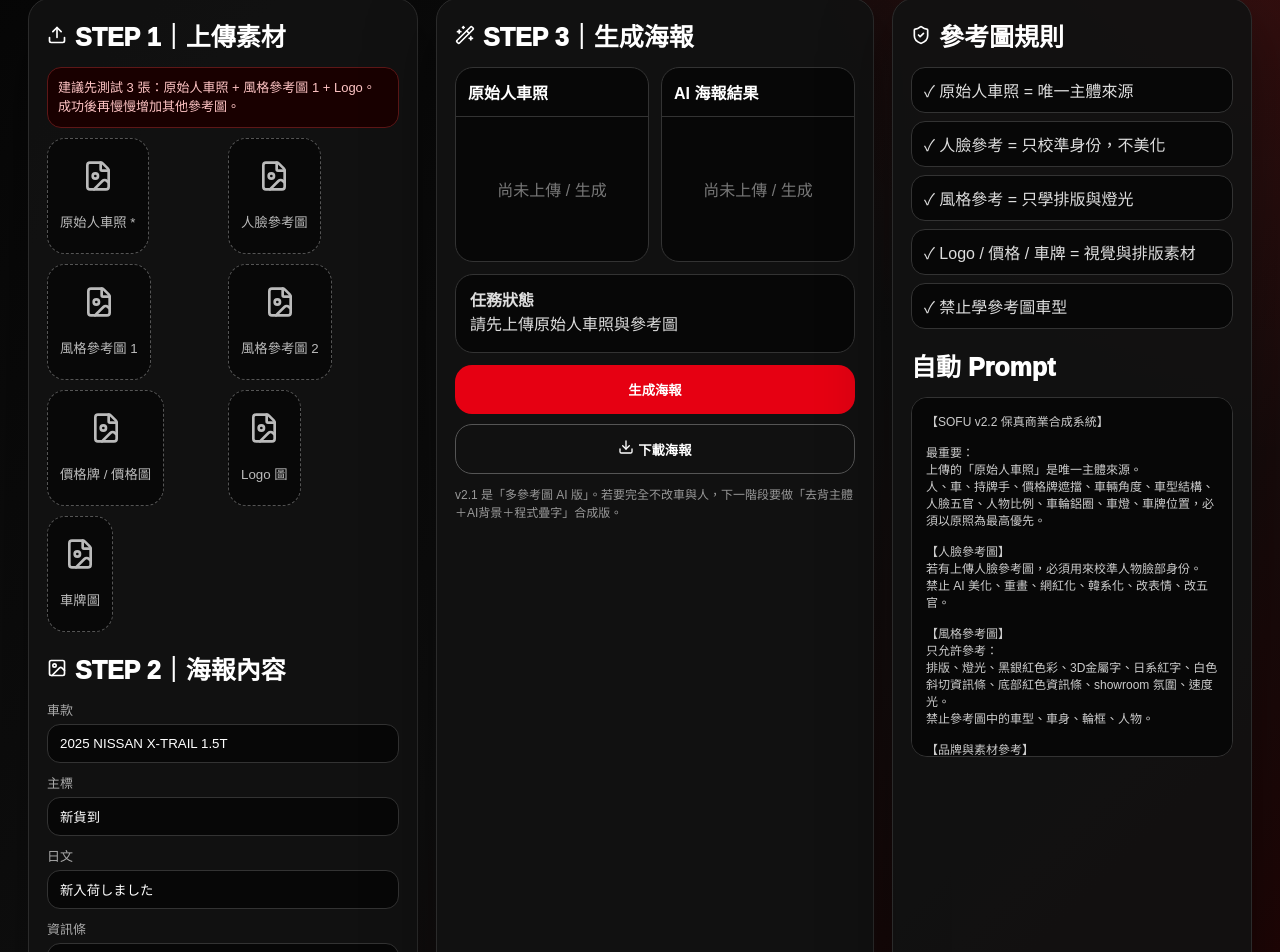
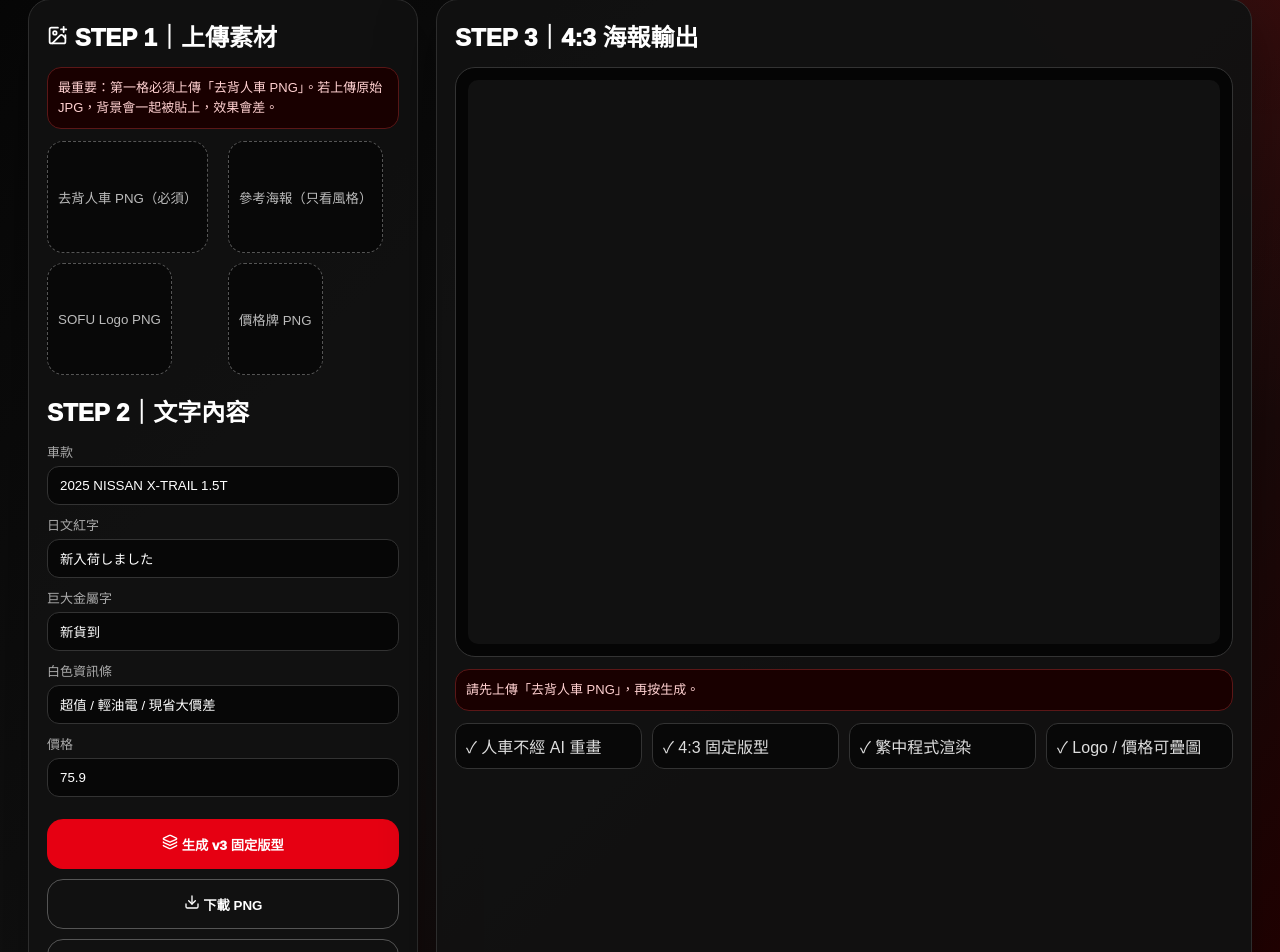
Before and after one commit to g95124498-hub/sofu-ai-poster-generator, a Next.js app: page / in a window 1280 px wide. Shown: the part 196-1148 px from the top of the page. Built offline with nearby package versions, Linux system fonts and the light colour scheme.

Commit message:
Add files via upload

```diff
--- a/app/layout.tsx
+++ b/app/layout.tsx
@@ -1,9 +1,9 @@
+import "./globals.css";
 import type { Metadata } from "next";
-import "./globals.css";
 
 export const metadata: Metadata = {
-  title: "SOFU AI Poster Generator v2.1",
-  description: "中古車 AI 商業合成系統 v2.1"
+  title: "SOFU v3 保真人車合成系統",
+  description: "固定版型 Canvas 商業合成系統"
 };
 
 export default function RootLayout({ children }: { children: React.ReactNode }) {
--- a/app/page.tsx
+++ b/app/page.tsx
@@ -1,224 +1,285 @@
 "use client";
 
-import { useMemo, useRef, useState } from "react";
-import { Upload, Wand2, Download, ShieldCheck, Image as ImageIcon, FileImage } from "lucide-react";
+import { useRef, useState } from "react";
+import { Download, ImagePlus, Layers, RefreshCw } from "lucide-react";
 
-type UploadKey = "source" | "face" | "style1" | "style2" | "price" | "logo" | "plate";
+type Key = "subject" | "style" | "logo" | "price";
 
-const uploadItems: { key: UploadKey; label: string; required?: boolean }[] = [
-  { key: "source", label: "原始人車照", required: true },
-  { key: "face", label: "人臉參考圖" },
-  { key: "style1", label: "風格參考圖 1" },
-  { key: "style2", label: "風格參考圖 2" },
-  { key: "price", label: "價格牌 / 價格圖" },
-  { key: "logo", label: "Logo 圖" },
-  { key: "plate", label: "車牌圖" }
+const items: { key: Key; label: string }[] = [
+  { key: "subject", label: "去背人車 PNG（必須）" },
+  { key: "style", label: "參考海報（只看風格）" },
+  { key: "logo", label: "SOFU Logo PNG" },
+  { key: "price", label: "價格牌 PNG" }
 ];
 
-const sizes = [
-  { id: "fb43", label: "FB 橫式 4:3 測試版", apiSize: "1024x1024" },
-  { id: "square", label: "方形 1:1", apiSize: "1024x1024" },
-  { id: "story", label: "直式 9:16", apiSize: "1024x1536" }
-];
-
-async function compressImage(file: File, maxSize = 900, quality = 0.68): Promise<File> {
-  if (!file.type.startsWith("image/")) return file;
-  const img = document.createElement("img");
-  const objectUrl = URL.createObjectURL(file);
-  await new Promise<void>((resolve, reject) => {
-    img.onload = () => resolve();
-    img.onerror = () => reject(new Error("圖片讀取失敗"));
-    img.src = objectUrl;
+function loadImg(url: string): Promise<HTMLImageElement> {
+  return new Promise((resolve, reject) => {
+    const img = new Image();
+    img.onload = () => resolve(img);
+    img.onerror = reject;
+    img.src = url;
   });
-  const scale = Math.min(1, maxSize / Math.max(img.width, img.height));
-  const w = Math.max(1, Math.round(img.width * scale));
-  const h = Math.max(1, Math.round(img.height * scale));
-  const canvas = document.createElement("canvas");
-  canvas.width = w;
-  canvas.height = h;
-  const ctx = canvas.getContext("2d");
-  if (!ctx) throw new Error("Canvas 不支援");
-  ctx.drawImage(img, 0, 0, w, h);
-  URL.revokeObjectURL(objectUrl);
-  const blob = await new Promise<Blob>((resolve, reject) => {
-    canvas.toBlob((b) => b ? resolve(b) : reject(new Error("圖片壓縮失敗")), "image/jpeg", quality);
-  });
-  return new File([blob], file.name.replace(/\.[^.]+$/, "") + ".jpg", { type: "image/jpeg" });
 }
 
 export default function Home() {
-  const [files, setFiles] = useState<Partial<Record<UploadKey, File>>>({});
-  const [urls, setUrls] = useState<Partial<Record<UploadKey, string>>>({});
-  const refs = useRef<Partial<Record<UploadKey, HTMLInputElement | null>>>({});
+  const refs = useRef<Partial<Record<Key, HTMLInputElement | null>>>({});
+  const canvasRef = useRef<HTMLCanvasElement | null>(null);
+  const [urls, setUrls] = useState<Partial<Record<Key, string>>>({});
   const [carModel, setCarModel] = useState("2025 NISSAN X-TRAIL 1.5T");
-  const [headline, setHeadline] = useState("新貨到");
   const [jpText, setJpText] = useState("新入荷しました");
-  const [featureText, setFeatureText] = useState("超值 / 輕油電 / 現省大價差");
-  const [price, setPrice] = useState("75.9");
-  const [posterStyle, setPosterStyle] = useState("日本中古車賣場＋黑暗高級工業 showroom＋紅橘速度光");
-  const [sizeId, setSizeId] = useState("fb43");
-  const [status, setStatus] = useState("請先上傳原始人車照與參考圖");
-  const [resultUrl, setResultUrl] = useState("");
-  const [isGenerating, setIsGenerating] = useState(false);
+  const [title, setTitle] = useState("新貨到");
+  const [feature, setFeature] = useState("超值 / 輕油電 / 現省大價差");
+  const [priceText, setPriceText] = useState("75.9");
+  const [status, setStatus] = useState("請先上傳「去背人車 PNG」，再按生成。");
 
-  const selectedSize = sizes.find((x) => x.id === sizeId) || sizes[0];
-
-  const prompt = useMemo(() => {
-    return `【SOFU v2.2 保真商業合成系統】
-
-最重要：
-上傳的「原始人車照」是唯一主體來源。
-人、車、持牌手、價格牌遮擋、車輛角度、車型結構、人臉五官、人物比例、車輪鋁圈、車燈、車牌位置，必須以原照為最高優先。
-
-【人臉參考圖】
-若有上傳人臉參考圖，必須用來校準人物臉部身份。
-禁止 AI 美化、重畫、網紅化、韓系化、改表情、改五官。
-
-【風格參考圖】
-只允許參考：
-排版、燈光、黑銀紅色彩、3D金屬字、日系紅字、白色斜切資訊條、底部紅色資訊條、showroom 氛圍、速度光。
-禁止參考圖中的車型、車身、輪框、人物。
-
-【品牌與素材參考】
-若有上傳 Logo、價格圖、車牌圖，必須作為排版與視覺參考。
-文字必須清楚、正確、像後製疊字，不要讓 AI 亂寫。
-
-【版面內容】
-主標：${headline}
-日文：${jpText}
-資訊條：${featureText}
-價格：${price} 萬
-底部車款：${carModel}
-風格：${posterStyle}
-
-【嚴格禁止】
-禁止重新設計車。
-禁止改變車頭、燈具、輪框、鈑件線條。
-禁止改變人物與車距離。
-禁止把人物移到別的位置。
-禁止左右翻轉。
-禁止補出原圖沒有的身體。
-禁止 AI 假車感、玩具車感、卡通感。
-
-【允許】
-只允許增強商業廣告感、背景 showroom、反光地板、速度光、金屬文字、底部資訊條、Logo 品牌區。`;
-  }, [headline, jpText, featureText, price, carModel, posterStyle]);
-
-  function onPick(key: UploadKey, file?: File) {
+  function pick(key: Key, file?: File) {
     if (!file) return;
-    setFiles((prev) => ({ ...prev, [key]: file }));
-    setUrls((prev) => ({ ...prev, [key]: URL.createObjectURL(file) }));
-    setStatus(`已上傳：${uploadItems.find((x) => x.key === key)?.label}`);
+    const url = URL.createObjectURL(file);
+    setUrls((p) => ({ ...p, [key]: url }));
+    setStatus(`已上傳：${items.find((i) => i.key === key)?.label}`);
   }
 
-  async function generate() {
-    if (!files.source) {
-      setStatus("請先上傳原始人車照");
+  function drawMetalText(ctx: CanvasRenderingContext2D, text: string, x: number, y: number, size: number) {
+    ctx.save();
+    ctx.font = `900 ${size}px Microsoft JhengHei, Arial`;
+    ctx.lineJoin = "round";
+    ctx.lineWidth = 14;
+    ctx.strokeStyle = "#111";
+    ctx.strokeText(text, x + 7, y + 10);
+    const grad = ctx.createLinearGradient(0, y - size, 0, y + 20);
+    grad.addColorStop(0, "#ffffff");
+    grad.addColorStop(.35, "#d9d9d9");
+    grad.addColorStop(.55, "#777777");
+    grad.addColorStop(.75, "#f2f2f2");
+    grad.addColorStop(1, "#8a8a8a");
+    ctx.fillStyle = grad;
+    ctx.fillText(text, x, y);
+    ctx.lineWidth = 3;
+    ctx.strokeStyle = "#fff";
+    ctx.strokeText(text, x, y);
+    ctx.restore();
+  }
+
+  async function renderPoster() {
+    const canvas = canvasRef.current;
+    if (!canvas) return;
+    if (!urls.subject) {
+      setStatus("請先上傳去背人車 PNG。原圖 JPG 會有背景，v3 要用去背 PNG 才能保真合成。");
       return;
     }
-    setIsGenerating(true);
-    setResultUrl("");
-    setStatus("圖片壓縮中，避免 Request Entity Too Large...");
 
-    try {
-      const formData = new FormData();
-      const entries = Object.entries(files) as [UploadKey, File][];
-      let totalKb = 0;
-      for (const [key, file] of entries) {
-        const compressed = await compressImage(file, key === "source" ? 1100 : 800, key === "source" ? 0.72 : 0.64);
-        totalKb += Math.round(compressed.size / 1024);
-        formData.append(key, compressed);
-      }
-      formData.append("prompt", prompt);
-      formData.append("size", selectedSize.apiSize);
+    setStatus("合成中：程式固定版型，不讓 AI 重畫人車...");
+    const ctx = canvas.getContext("2d");
+    if (!ctx) return;
 
-      setStatus(`生成中：已壓縮 ${entries.length} 張圖，總大小約 ${totalKb} KB。請稍候...`);
+    const W = 1600, H = 1200;
+    canvas.width = W;
+    canvas.height = H;
 
-      const res = await fetch("/api/generate-poster", { method: "POST", body: formData });
-      const text = await res.text();
-      let data: any = {};
-      try {
-        data = JSON.parse(text);
-      } catch {
-        throw new Error(text.slice(0, 160) || "伺服器沒有回傳 JSON，可能圖片仍太大");
-      }
-      if (!res.ok || !data.imageUrl) throw new Error(data.error || "生成失敗");
-      setResultUrl(data.imageUrl);
-      setStatus("生成完成，可以下載海報");
-    } catch (err) {
-      setStatus("生成失敗：" + (err instanceof Error ? err.message : "未知錯誤") + "\\n建議：先只上傳「原始人車照 + 風格參考圖1 + Logo」三張測試。");
-    } finally {
-      setIsGenerating(false);
+    // Background
+    const bg = ctx.createLinearGradient(0, 0, W, H);
+    bg.addColorStop(0, "#050505");
+    bg.addColorStop(.5, "#111");
+    bg.addColorStop(1, "#2a0000");
+    ctx.fillStyle = bg;
+    ctx.fillRect(0, 0, W, H);
+
+    // Wall panels
+    ctx.fillStyle = "#171717";
+    for (let i = 0; i < 9; i++) {
+      ctx.fillRect(120 + i * 180, 170, 150, 560);
+      ctx.strokeStyle = "rgba(255,255,255,.06)";
+      ctx.strokeRect(120 + i * 180, 170, 150, 560);
     }
+
+    // Red speed lines
+    for (let i = 0; i < 16; i++) {
+      ctx.save();
+      ctx.translate(-120, 200 + i * 24);
+      ctx.rotate(-0.13);
+      const g = ctx.createLinearGradient(0, 0, W, 0);
+      g.addColorStop(0, "rgba(255,0,0,0)");
+      g.addColorStop(.25, "rgba(255,0,0,.9)");
+      g.addColorStop(.55, "rgba(255,120,30,.75)");
+      g.addColorStop(1, "rgba(255,0,0,0)");
+      ctx.fillStyle = g;
+      ctx.fillRect(0, 0, W + 300, i % 3 === 0 ? 8 : 4);
+      ctx.restore();
+    }
+
+    // Floor
+    const floor = ctx.createLinearGradient(0, 720, 0, H);
+    floor.addColorStop(0, "#121212");
+    floor.addColorStop(1, "#030303");
+    ctx.fillStyle = floor;
+    ctx.fillRect(0, 720, W, 480);
+    ctx.strokeStyle = "rgba(255,255,255,.08)";
+    for (let y = 760; y < H; y += 60) {
+      ctx.beginPath();
+      ctx.moveTo(0, y);
+      ctx.lineTo(W, y - 80);
+      ctx.stroke();
+    }
+
+    // Top-left Japanese text
+    ctx.save();
+    ctx.font = "900 86px Microsoft JhengHei, Arial";
+    ctx.fillStyle = "#e60012";
+    ctx.shadowColor = "rgba(0,0,0,.9)";
+    ctx.shadowBlur = 8;
+    ctx.fillText(jpText, 55, 120);
+    ctx.restore();
+
+    // White slanted feature bar
+    ctx.save();
+    ctx.translate(52, 166);
+    ctx.beginPath();
+    ctx.moveTo(0, 0);
+    ctx.lineTo(720, 0);
+    ctx.lineTo(680, 84);
+    ctx.lineTo(-30, 84);
+    ctx.closePath();
+    ctx.fillStyle = "#f8f8f8";
+    ctx.fill();
+    ctx.font = "900 48px Microsoft JhengHei, Arial";
+    ctx.fillStyle = "#080808";
+    ctx.fillText(feature, 28, 58);
+    ctx.restore();
+
+    // Giant metal title
+    drawMetalText(ctx, title, 650, 150, 170);
+
+    // Subject PNG
+    const subject = await loadImg(urls.subject);
+    const subjectW = 1180;
+    const ratio = subject.height / subject.width;
+    const subjectH = subjectW * ratio;
+    ctx.drawImage(subject, 150, 360, subjectW, subjectH);
+
+    // Price tag
+    if (urls.price) {
+      const p = await loadImg(urls.price);
+      ctx.drawImage(p, 1040, 285, 360, 210);
+    } else {
+      ctx.save();
+      ctx.translate(1040, 285);
+      ctx.rotate(-0.03);
+      ctx.fillStyle = "#d6aa63";
+      ctx.fillRect(0, 0, 360, 210);
+      ctx.strokeStyle = "#271300";
+      ctx.lineWidth = 5;
+      ctx.strokeRect(0, 0, 360, 210);
+      ctx.font = "900 48px Microsoft JhengHei";
+      ctx.fillStyle = "#111";
+      ctx.fillText("真的就賣！", 34, 62);
+      ctx.font = "900 100px Arial Black";
+      ctx.fillStyle = "#e60012";
+      ctx.fillText(priceText, 34, 160);
+      ctx.font = "900 42px Microsoft JhengHei";
+      ctx.fillText("萬", 260, 155);
+      ctx.restore();
+    }
+
+    // Bottom bar
+    const bar = ctx.createLinearGradient(0, 940, W, 940);
+    bar.addColorStop(0, "#260000");
+    bar.addColorStop(.25, "#9b0000");
+    bar.addColorStop(.55, "#151515");
+    bar.addColorStop(1, "#9b0000");
+    ctx.fillStyle = bar;
+    ctx.fillRect(0, 930, W, 160);
+
+    ctx.font = "900 96px Arial Black, Microsoft JhengHei";
+    ctx.fillStyle = "#fff";
+    ctx.shadowColor = "rgba(0,0,0,.8)";
+    ctx.shadowBlur = 8;
+    ctx.fillText(carModel, 70, 1035);
+    ctx.shadowBlur = 0;
+
+    // Logo
+    if (urls.logo) {
+      const logo = await loadImg(urls.logo);
+      ctx.drawImage(logo, 60, 1080, 350, 95);
+    } else {
+      ctx.font = "900 64px Arial Black";
+      ctx.fillStyle = "#fff";
+      ctx.fillText("SOFU", 72, 1138);
+      ctx.font = "700 28px Arial";
+      ctx.fillText("Used Car Dealers", 72, 1172);
+    }
+
+    // lower small selling points
+    ctx.font = "900 34px Microsoft JhengHei";
+    ctx.fillStyle = "#fff";
+    const pts = ["原車原漆", "實車實價", "專業團隊", "五大保證"];
+    pts.forEach((p, i) => ctx.fillText(p, 520 + i * 240, 1148));
+
+    setStatus("完成：v3 固定版型已合成。人車來自去背 PNG，沒有被 AI 重畫。");
   }
 
   function download() {
-    if (!resultUrl) return setStatus("尚未生成圖片");
+    const canvas = canvasRef.current;
+    if (!canvas) return;
     const a = document.createElement("a");
-    a.href = resultUrl;
-    a.download = `${carModel.replaceAll(" ", "_")}_SOFU_v21.png`;
+    a.download = `${carModel.replaceAll(" ", "_")}_SOFU_v3.png`;
+    a.href = canvas.toDataURL("image/png");
     a.click();
   }
 
   return (
     <main className="page">
       <div className="wrap">
-        <div className="badge">🚗 SOFU 中古車 AI 商業合成系統 v2.2</div>
-        <h1 className="title">SOFU AI Poster Generator</h1>
-        <p className="sub">v2.2 修正：延長 API 時間 + 預設 1024 測試，避免 Request Entity Too Large / JSON 解析錯誤。</p>
+        <div className="badge">🚗 SOFU 中古車 AI 商業合成系統 v3.0</div>
+        <h1 className="title">SOFU Fixed Template Composer</h1>
+        <p className="sub">v3 核心：不再讓 AI 重畫人車。請上傳「已去背的人車 PNG」，系統用固定 4:3 版型合成，中文字、Logo、價格都由 Canvas 程式渲染。</p>
 
         <section className="grid">
           <div className="card">
-            <h2 className="h"><Upload size={20}/> STEP 1｜上傳素材</h2>
-            <div className="notice">建議先測試 3 張：原始人車照 + 風格參考圖 1 + Logo。成功後再慢慢增加其他參考圖。</div>
+            <h2 className="h"><ImagePlus size={21}/> STEP 1｜上傳素材</h2>
+            <div className="note">最重要：第一格必須上傳「去背人車 PNG」。若上傳原始 JPG，背景會一起被貼上，效果會差。</div>
             <div className="uploadGrid">
-              {uploadItems.map((item) => (
+              {items.map((item) => (
                 <div key={item.key}>
                   <button className="upload" onClick={() => refs.current[item.key]?.click()}>
-                    {urls[item.key] ? <img src={urls[item.key]} alt={item.label} /> : <><FileImage size={32}/><span>{item.label}{item.required ? " *" : ""}</span></>}
+                    {urls[item.key] ? <img src={urls[item.key]} alt={item.label}/> : <span>{item.label}</span>}
                   </button>
                   <input
-                    ref={(el) => { refs.current[item.key] = el; }}
                     hidden
+                    ref={(el)=>{refs.current[item.key]=el}}
                     type="file"
                     accept="image/*"
-                    onChange={(e) => onPick(item.key, e.target.files?.[0])}
+                    onChange={(e)=>pick(item.key, e.target.files?.[0])}
                   />
                 </div>
               ))}
             </div>
 
-            <h2 className="h" style={{marginTop:18}}><ImageIcon size={20}/> STEP 2｜海報內容</h2>
+            <h2 className="h" style={{marginTop:18}}>STEP 2｜文字內容</h2>
             <Field label="車款" value={carModel} setValue={setCarModel}/>
-            <Field label="主標" value={headline} setValue={setHeadline}/>
-            <Field label="日文" value={jpText} setValue={setJpText}/>
-            <Field label="資訊條" value={featureText} setValue={setFeatureText}/>
-            <Field label="價格" value={price} setValue={setPrice}/>
-            <label className="field"><span>版型尺寸</span><select value={sizeId} onChange={(e)=>setSizeId(e.target.value)}>{sizes.map(s=><option key={s.id} value={s.id}>{s.label}</option>)}</select></label>
-            <label className="field"><span>風格描述</span><textarea value={posterStyle} onChange={(e)=>setPosterStyle(e.target.value)}/></label>
+            <Field label="日文紅字" value={jpText} setValue={setJpText}/>
+            <Field label="巨大金屬字" value={title} setValue={setTitle}/>
+            <Field label="白色資訊條" value={feature} setValue={setFeature}/>
+            <Field label="價格" value={priceText} setValue={setPriceText}/>
+
+            <button className="btn" onClick={renderPoster}><Layers size={16}/> 生成 v3 固定版型</button>
+            <button className="btn2" onClick={download}><Download size={16}/> 下載 PNG</button>
+            <button className="btn2" onClick={renderPoster}><RefreshCw size={16}/> 重新合成</button>
+
+            <p className="small">下一階段 v3.1 可接 remove.bg / ClipDrop / Replicate BiRefNet，讓原始 JPG 自動變去背 PNG。</p>
           </div>
 
           <div className="card">
-            <h2 className="h"><Wand2 size={20}/> STEP 3｜生成海報</h2>
-            <div className="preview">
-              <Box title="原始人車照" url={urls.source}/>
-              <Box title="AI 海報結果" url={resultUrl} loading={isGenerating}/>
+            <h2 className="h">STEP 3｜4:3 海報輸出</h2>
+            <div className="canvasWrap">
+              <canvas ref={canvasRef} width={1600} height={1200}/>
             </div>
-            <div className="status"><b>任務狀態</b><br/>{status}</div>
-            <button className="btn" onClick={generate} disabled={isGenerating}>{isGenerating ? "生成中..." : "生成海報"}</button>
-            <button className="btn2" onClick={download}><Download size={16}/> 下載海報</button>
-            <p className="small">v2.1 是「多參考圖 AI 版」。若要完全不改車與人，下一階段要做「去背主體＋AI背景＋程式疊字」合成版。</p>
-          </div>
-
-          <div className="card">
-            <h2 className="h"><ShieldCheck size={20}/> 參考圖規則</h2>
-            <div className="rule">✓ 原始人車照 = 唯一主體來源</div>
-            <div className="rule">✓ 人臉參考 = 只校準身份，不美化</div>
-            <div className="rule">✓ 風格參考 = 只學排版與燈光</div>
-            <div className="rule">✓ Logo / 價格 / 車牌 = 視覺與排版素材</div>
-            <div className="rule">✓ 禁止學參考圖車型</div>
-            <h2 className="h" style={{marginTop:18}}>自動 Prompt</h2>
-            <div className="prompt">{prompt}</div>
+            <div className="note" style={{marginTop:12}}>{status}</div>
+            <div className="rules">
+              <div className="rule">✓ 人車不經 AI 重畫</div>
+              <div className="rule">✓ 4:3 固定版型</div>
+              <div className="rule">✓ 繁中程式渲染</div>
+              <div className="rule">✓ Logo / 價格可疊圖</div>
+            </div>
           </div>
         </section>
       </div>
@@ -226,10 +287,11 @@ export default function Home() {
   );
 }
 
-function Field({label,value,setValue}:{label:string;value:string;setValue:(v:string)=>void}) {
-  return <label className="field"><span>{label}</span><input value={value} onChange={(e)=>setValue(e.target.value)}/></label>;
+function Field({ label, value, setValue }: { label: string; value: string; setValue: (v: string) => void }) {
+  return (
+    <label className="field">
+      <span>{label}</span>
+      <input value={value} onChange={(e) => setValue(e.target.value)} />
+    </label>
+  );
 }
-
-function Box({title,url,loading}:{title:string;url?:string;loading?:boolean}) {
-  return <div className="box"><div className="boxTitle">{title}</div><div className="boxImg">{url ? <img src={url} alt={title}/> : loading ? <div className="spin"/> : "尚未上傳 / 生成"}</div></div>;
-}
--- a/package.json
+++ b/package.json
@@ -1,6 +1,6 @@
 {
-  "name": "sofu-ai-poster-generator-v22",
-  "version": "2.2.0",
+  "name": "sofu-ai-poster-generator-v30-fixed-template",
+  "version": "3.0.0",
   "private": true,
   "scripts": {
     "dev": "next dev",
@@ -11,7 +11,6 @@
     "next": "latest",
     "react": "latest",
     "react-dom": "latest",
-    "openai": "latest",
     "lucide-react": "latest"
   },
   "devDependencies": {
```
Also changed, not shown: app/globals.css (+1 -1 lines), 1 other file (tests, documents, lock files or other folders).
